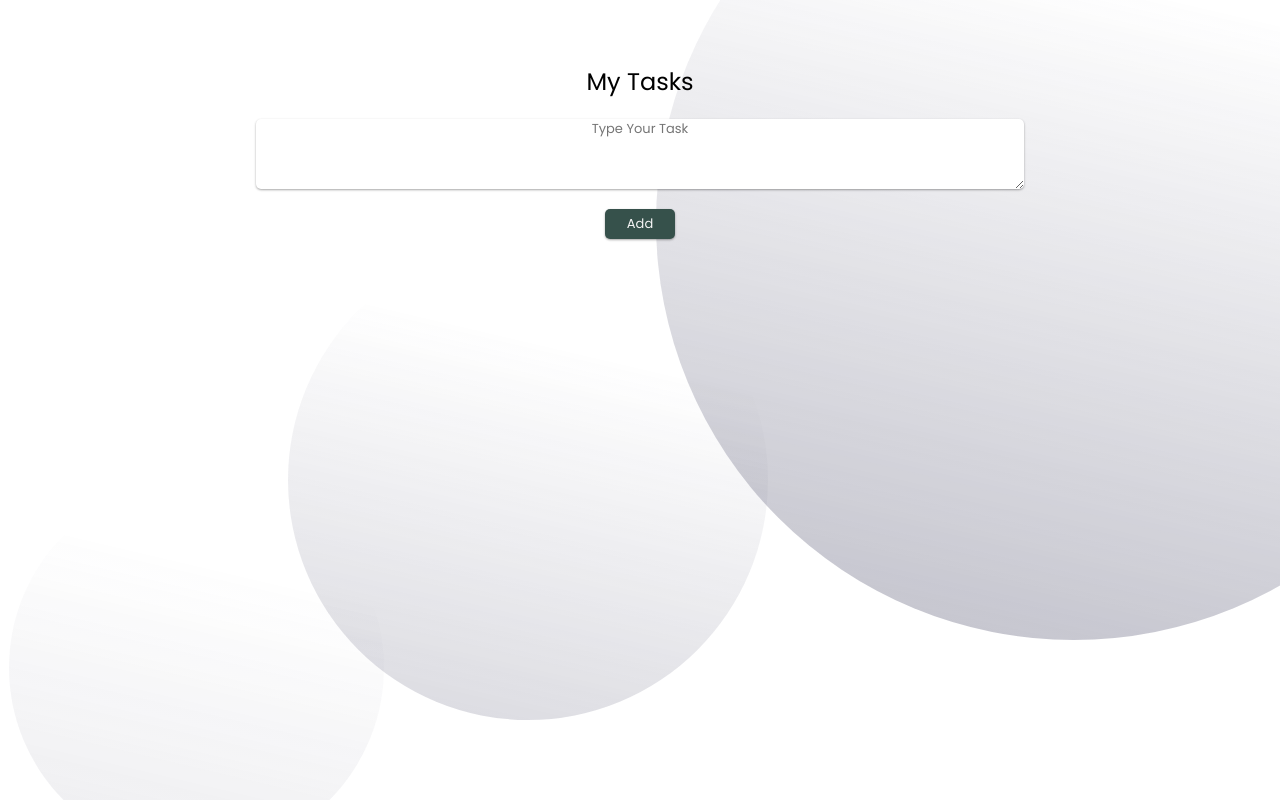
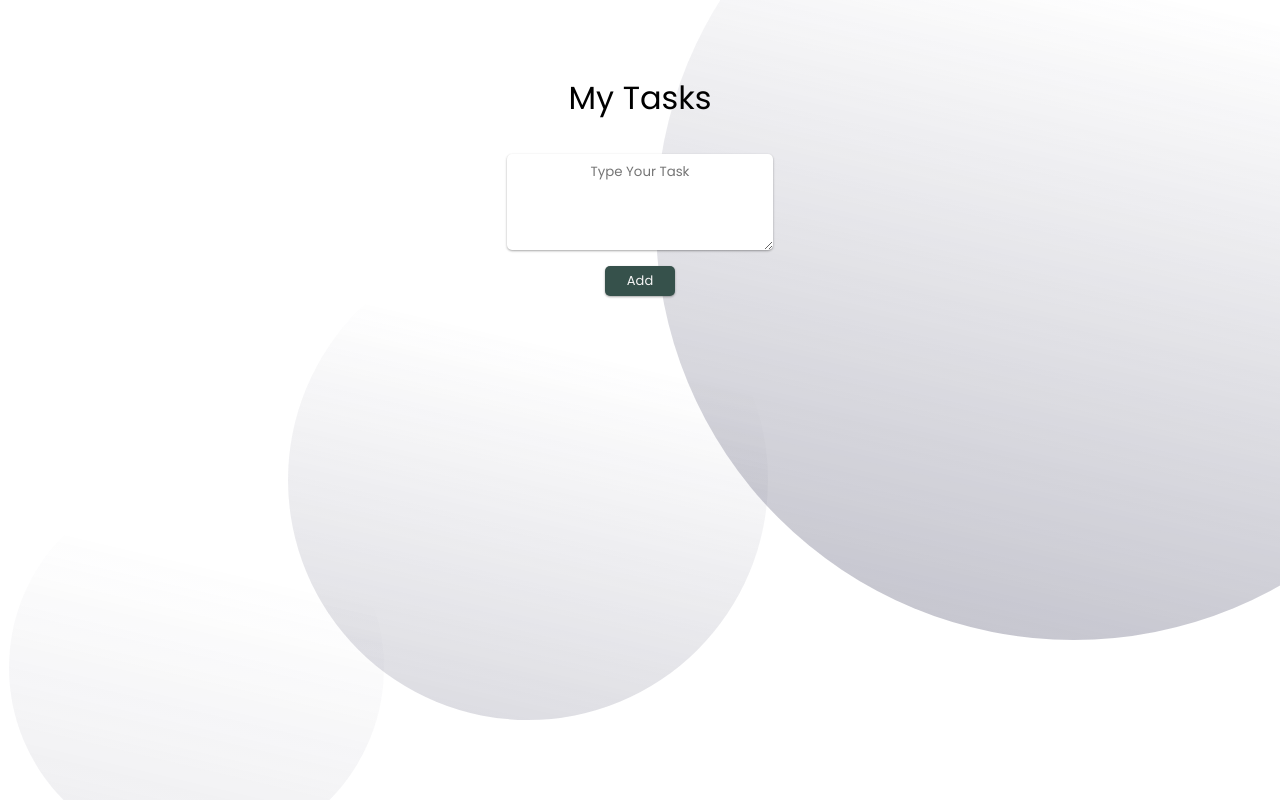
Before and after one commit to Ashraf-Alshashaa/My-Tasks, a website: page public/index.html in a window 1280 px wide. Drawn offline with Linux system fonts and the light colour scheme; no server answers.

Commit message:
Fixed the page layout on desktop size

```diff
--- a/public/index.css
+++ b/public/index.css
@@ -6,10 +6,13 @@
   box-sizing: border-box;
   font-family: "Poppins", sans-serif;
 }
+body {
+  display: flex;
+  justify-content: center;
+}
 main {
-  height: 80%;
-  margin: 5% auto;
-  height: 100%;
+  margin-top: 74px;
+  max-width: 1000px;
 }
 .big-ball,
 .mid-ball,
@@ -45,11 +48,10 @@ li {
 h1 {
   text-align: center;
   font-weight: 500;
-  font-size: x-large;
+  margin-bottom: 32px;
 }
 #container {
-  width: 60%;
-  margin: 20px 20%;
+  width: 100%;
 }
 
 #form {
@@ -59,12 +61,11 @@ h1 {
 }
 
 #taskUserInput {
-  height: 70px;
   text-align: center;
   width: 100%;
-  align-self: center;
   border: none;
-  font-size: small;
+  padding: 8px 12px;
+  resize: vertical;
 }
 
 #form button {
@@ -72,18 +73,16 @@ h1 {
   height: 30px;
   font-size: small;
   align-self: center;
-  margin-top: 20px;
+  margin-top: 16px;
   border: none;
   background-color: #36514b;
   color: whitesmoke;
 }
 
 ul {
-  height: 250px;
-  width: 40%;
-  margin: 0 30%;
+  width: 100%;
+  margin-top: 32px;
   overflow: scroll !important;
-  margin: 0px 30%;
   -ms-overflow-style: none;
   scrollbar-width: none;
 }
--- a/public/index.html
+++ b/public/index.html
@@ -14,7 +14,7 @@
     <h1>My Tasks</h1>
     <div id="container">
       <form id="form">
-        <textarea id="taskUserInput" placeholder="Type Your Task"></textarea>
+        <textarea rows="4" id="taskUserInput" placeholder="Type Your Task"></textarea>
         <button type="submit">Add</button>
       </form>
     </div>
```
